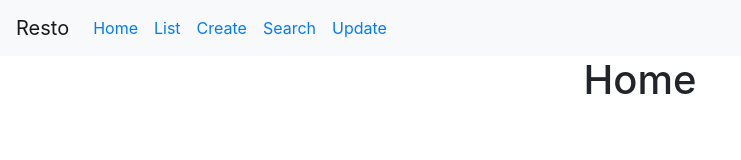
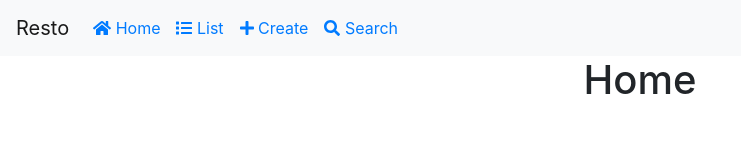
Before and after one commit to anil-sidhu/react-project-resto, a React (Create React App) app in the folder restaurant-app/: page / in a window 1280 px wide. Shown: the top 160 px of the page, without its empty margins (0-741 px from the left). Built offline with nearby package versions, Linux system fonts and the light colour scheme.

Commit message:
add icons

```diff
--- a/restaurant-app/package.json
+++ b/restaurant-app/package.json
@@ -3,6 +3,9 @@
   "version": "0.1.0",
   "private": true,
   "dependencies": {
+    "@fortawesome/fontawesome-svg-core": "^1.2.26",
+    "@fortawesome/free-solid-svg-icons": "^5.12.0",
+    "@fortawesome/react-fontawesome": "^0.1.8",
     "@testing-library/jest-dom": "^4.2.4",
     "@testing-library/react": "^9.4.0",
     "@testing-library/user-event": "^7.2.1",
--- a/restaurant-app/src/App.js
+++ b/restaurant-app/src/App.js
@@ -1,6 +1,8 @@
 import React from 'react';
 import logo from './logo.svg';
 import './App.css';
+import { FontAwesomeIcon } from '@fortawesome/react-fontawesome'
+import { faCoffee,faEdit,faList,faHome ,faPlus, faSearch} from '@fortawesome/free-solid-svg-icons'
 import {
   BrowserRouter as Router,
   Route,
@@ -24,11 +26,10 @@ function App() {
           <Navbar.Toggle aria-controls="basic-navbar-nav" />
           <Navbar.Collapse id="basic-navbar-nav">
             <Nav className="mr-auto">
-              <Nav.Link href="#home"><Link to="/">Home</Link></Nav.Link>
-              <Nav.Link href="#link"><Link to="/list">List</Link></Nav.Link>
-              <Nav.Link href="#link"><Link to="/create">Create</Link></Nav.Link>
-              <Nav.Link href="#link"><Link to="/search">Search</Link></Nav.Link>
-              <Nav.Link href="#link"><Link to="/update">Update</Link></Nav.Link>
+              <Nav.Link href="#home"><Link to="/"> <FontAwesomeIcon icon={faHome} /> Home  </Link></Nav.Link>
+              <Nav.Link href="#link"><Link to="/list"> <FontAwesomeIcon icon={faList} /> List</Link></Nav.Link>
+              <Nav.Link href="#link"><Link to="/create"><FontAwesomeIcon icon={faPlus} /> Create</Link></Nav.Link>
+              <Nav.Link href="#link"><Link to="/search"><FontAwesomeIcon icon={faSearch} /> Search </Link></Nav.Link>
             </Nav>
           </Navbar.Collapse>
         </Navbar>
--- a/restaurant-app/src/components/RestauranstList.js
+++ b/restaurant-app/src/components/RestauranstList.js
@@ -1,5 +1,7 @@
 import React, { Component } from 'react';
 import { Table } from 'react-bootstrap'
+import { FontAwesomeIcon } from '@fortawesome/react-fontawesome'
+import { faCoffee,faEdit,faTrash } from '@fortawesome/free-solid-svg-icons'
 import {
     Link
   } from 'react-router-dom'
@@ -43,7 +45,9 @@ class RestauranstList extends Component {
                                                 <td>{item.name}</td>
                                                 <td>{item.rating}</td>
                                                 <td>{item.address}</td>
-                                                <td><Link to={"/update/"+item.id}>Edit </Link></td>
+                                                <td><Link to={"/update/"+item.id}><FontAwesomeIcon icon={faEdit} color="orange" /> </Link>
+                                                <Link to={"/update/"+item.id}><FontAwesomeIcon icon={faTrash} color="red" /> </Link>
+                                                </td>
                                             </tr>
                                         )
                                     }
```
Also changed, not shown: 1 other file (tests, documents, lock files or other folders).
